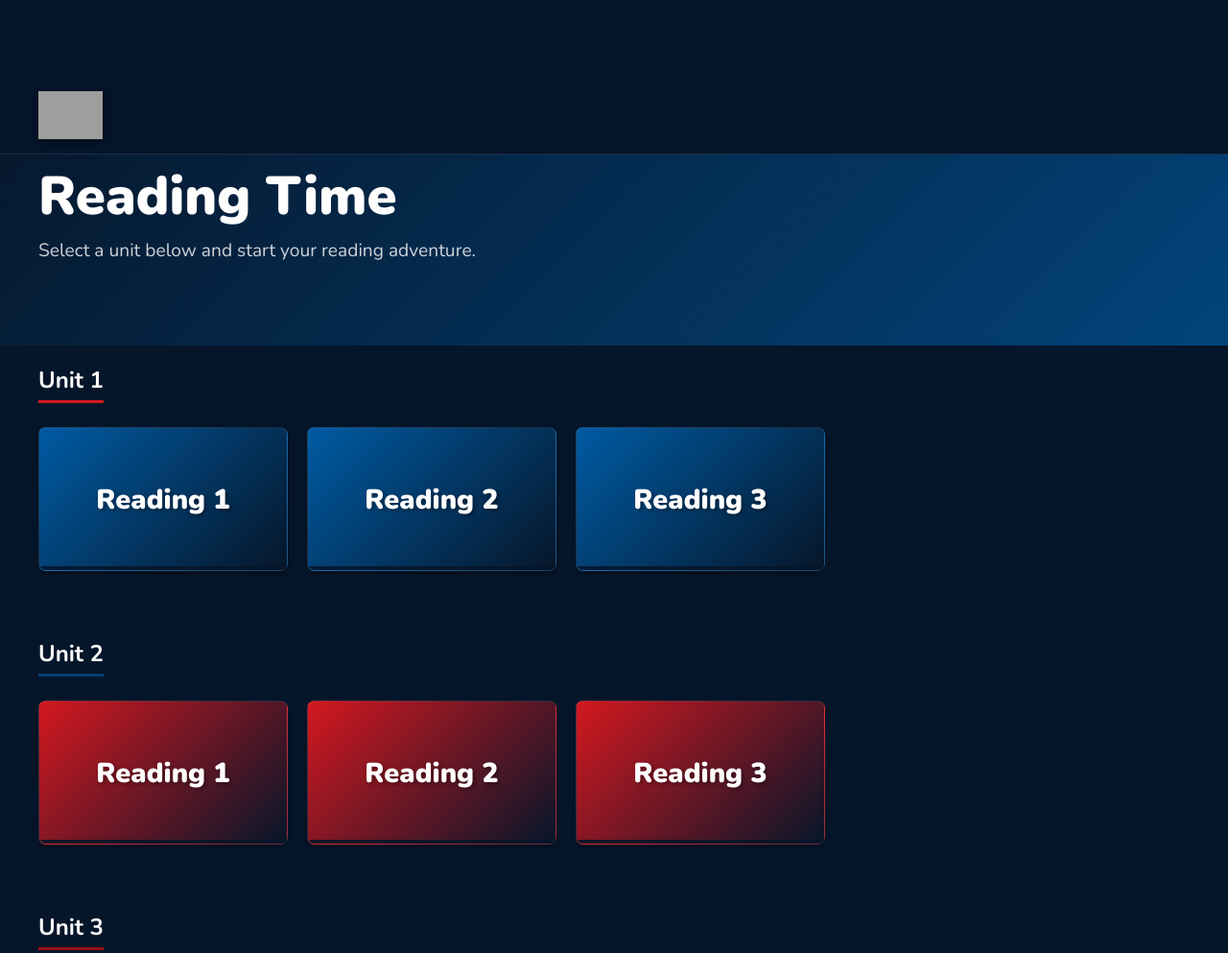
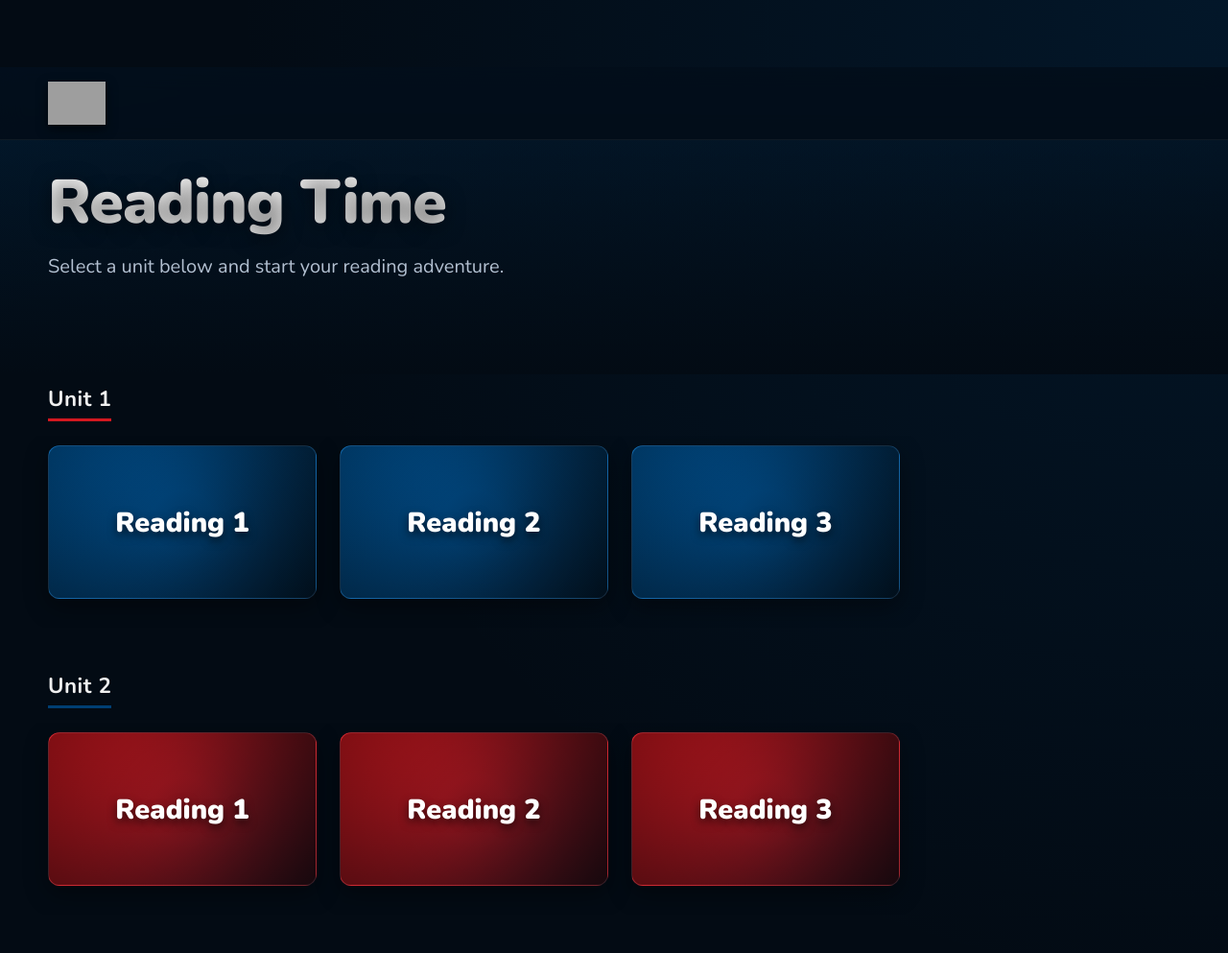
Before and after one commit to NicolauGoncalves/Livro_Juniors, a plain HTML site: page index.html in a window 1280 px wide. Shown: the top 993 px of the page at 96% size. Drawn offline with nearby package versions, Linux system fonts and the light colour scheme; grey boxes are pictures that could not be loaded.

Commit message:
Update index.html

```diff
--- a/index.html
+++ b/index.html
@@ -4,22 +4,22 @@
     <meta charset="UTF-8">
     <meta name="viewport" content="width=device-width, initial-scale=1.0">
     <title>Branta Kids - Reading Time</title>
-    <!-- Fun, rounded font for kids -->
     <link href="https://fonts.googleapis.com/css2?family=Nunito:wght@400;700;900&display=swap" rel="stylesheet">
     <style>
         :root {
-            /* Branta International School Colors */
-            --bg-color: #06162a; /* Deep blue */
+            /* Branta International School Colors - Cinematic Dark Mode */
+            --bg-color: #030b14; /* Deep cinematic blue */
             --text-color: #ffffff;
             --branta-blue: #005ba3;
             --branta-red: #d31820;
 
-            /* Unit Colors - Adjusted to variations of school colors for good text contrast */
+            /* Unit Colors - Sophisticated palette based on school colors */
             --unit-1: #005ba3; /* Branta Blue */
             --unit-2: #d31820; /* Branta Red */
             --unit-3: #003f73; /* Darker Blue */
             --unit-4: #990f15; /* Darker Red */
             --unit-5: #4fa3e3; /* Light Blue */
+            --unit-6: #ff4d4d; /* Bright Red/Coral for the new Unit 6 */
         }
 
         * {
@@ -27,86 +27,114 @@
             padding: 0;
             box-sizing: border-box;
             font-family: 'Nunito', sans-serif;
+            -webkit-font-smoothing: antialiased;
         }
 
         body {
             background-color: var(--bg-color);
             color: var(--text-color);
             overflow-x: hidden;
+            /* Subtle radial gradient for depth */
+            background-image: radial-gradient(circle at top right, rgba(0, 91, 163, 0.15), transparent 40%);
         }
 
-        /* Header with Logo */
+        /* Premium Header with Glassmorphism */
         header {
-            padding: 15px 40px;
-            background-color: rgba(6, 22, 42, 0.98);
-            border-bottom: 1px solid rgba(255, 255, 255, 0.1);
+            padding: 15px 50px;
+            background: rgba(3, 11, 20, 0.7);
+            backdrop-filter: blur(12px); /* Apple-style blur effect */
+            -webkit-backdrop-filter: blur(12px);
+            border-bottom: 1px solid rgba(255, 255, 255, 0.05);
             position: fixed;
             width: 100%;
-            z-index: 10;
+            z-index: 20;
             display: flex;
             align-items: center;
+            transition: background 0.3s ease;
         }
 
         .school-logo {
-            height: 50px;
-            filter: drop-shadow(1px 2px 4px rgba(0,0,0,0.5));
+            height: 45px;
+            filter: drop-shadow(0px 4px 6px rgba(0,0,0,0.6));
+            transition: transform 0.3s ease;
         }
 
-        /* Slim Hero Section */
+        .school-logo:hover {
+            transform: scale(1.05);
+        }
+
+        /* Elegant Hero Section */
         .hero {
             position: relative;
-            height: 35vh; /* Slimmer height */
+            height: 40vh;
             display: flex;
             align-items: center;
-            padding: 0 40px;
-            margin-top: 80px; /* Offset for the fixed header */
-            background: linear-gradient(135deg, var(--bg-color) 0%, var(--branta-blue) 150%);
+            padding: 0 50px;
+            margin-top: 70px;
+            background: linear-gradient(180deg, transparent 0%, var(--bg-color) 100%);
+        }
+
+        .hero::before {
+            content: '';
+            position: absolute;
+            top: 0; left: 0; right: 0; bottom: 0;
+            background: linear-gradient(135deg, rgba(0, 91, 163, 0.2) 0%, transparent 100%);
+            z-index: -1;
         }
 
         .hero-content h2 {
-            font-size: 3.5rem;
+            font-size: 4rem;
             font-weight: 900;
-            margin-bottom: 5px;
-            color: var(--text-color);
+            margin-bottom: 8px;
+            background: linear-gradient(to right, #ffffff, #e0e0e0);
+            -webkit-background-clip: text;
+            -webkit-text-fill-color: transparent;
+            text-shadow: 0px 4px 20px rgba(0,0,0,0.5);
+            letter-spacing: -1px;
         }
 
         .hero-content p {
-            font-size: 1.2rem;
+            font-size: 1.25rem;
             max-width: 600px;
-            opacity: 0.8;
-            line-height: 1.4;
+            color: #b3c0d1;
+            line-height: 1.5;
+            font-weight: 400;
         }
 
         /* Video Tracks */
         .units-container {
-            padding: 20px 0 50px 0;
+            padding: 10px 0 60px 0;
             position: relative;
             z-index: 5;
         }
 
         .unit-row {
-            margin-bottom: 40px;
+            margin-bottom: 45px;
+            position: relative;
         }
 
         .unit-title {
-            font-size: 1.5rem;
+            font-size: 1.4rem;
             font-weight: 700;
-            margin: 0 40px 15px;
+            margin: 0 50px 15px;
             display: inline-block;
             padding-bottom: 5px;
+            letter-spacing: 0.5px;
+            color: #f0f0f0;
         }
 
-        /* Dynamic colors for each Unit line */
+        /* Dynamic, crisp colors for each Unit line */
         .unit-row:nth-child(1) .unit-title { border-bottom: 3px solid var(--unit-1); }
         .unit-row:nth-child(2) .unit-title { border-bottom: 3px solid var(--unit-2); }
         .unit-row:nth-child(3) .unit-title { border-bottom: 3px solid var(--unit-3); }
         .unit-row:nth-child(4) .unit-title { border-bottom: 3px solid var(--unit-4); }
         .unit-row:nth-child(5) .unit-title { border-bottom: 3px solid var(--unit-5); }
+        .unit-row:nth-child(6) .unit-title { border-bottom: 3px solid var(--unit-6); } /* Added Unit 6 Line */
 
         .carousel {
             display: flex;
-            gap: 20px;
-            padding: 10px 40px 30px;
+            gap: 24px;
+            padding: 10px 50px 30px;
             overflow-x: auto;
             scroll-behavior: smooth;
         }
@@ -119,28 +147,29 @@
             scrollbar-width: none;
         }
 
-        /* Video Cards */
+        /* Refined Video Cards */
         .card {
-            min-width: 260px;
-            height: 150px;
-            border-radius: 8px; /* Slimmer border radius */
+            min-width: 280px;
+            height: 160px;
+            border-radius: 12px;
             overflow: hidden;
             position: relative;
             cursor: pointer;
-            transition: all 0.3s ease;
-            border: 1px solid rgba(255, 255, 255, 0.1);
-            box-shadow: 0 4px 6px rgba(0,0,0,0.3);
+            transition: all 0.4s cubic-bezier(0.25, 0.46, 0.45, 0.94);
+            border: 1px solid rgba(255, 255, 255, 0.08);
+            box-shadow: 0 8px 24px rgba(0,0,0,0.4);
+            background-color: #111;
         }
 
-        /* Interactive Hover Effect */
+        /* Smooth, cinematic hover */
         .card:hover {
-            transform: translateY(-5px) scale(1.03); /* Subtle lift */
-            box-shadow: 0 10px 20px rgba(0, 0, 0, 0.5);
-            border: 1px solid var(--branta-red);
+            transform: translateY(-8px) scale(1.04);
+            box-shadow: 0 15px 35px rgba(0, 0, 0, 0.6);
+            border: 1px solid rgba(255, 255, 255, 0.2);
             z-index: 2;
         }
 
-        /* Generated Covers with Text */
+        /* Premium CSS Generated Covers */
         .card-cover {
             width: 100%;
             height: 100%;
@@ -150,26 +179,41 @@
             font-size: 1.8rem;
             font-weight: 900;
             color: #ffffff;
-            text-shadow: 2px 2px 4px rgba(0,0,0,0.4);
-            transition: opacity 0.3s ease;
+            text-shadow: 0px 4px 10px rgba(0,0,0,0.6);
+            transition: opacity 0.4s ease;
+            position: relative;
+        }
+
+        /* Adds a dark vignette inside the card for a richer look */
+        .card-cover::after {
+            content: '';
+            position: absolute;
+            top: 0; left: 0; right: 0; bottom: 0;
+            background: radial-gradient(circle, transparent 20%, rgba(0,0,0,0.4) 100%);
+            z-index: 1;
+        }
+
+        .card-cover span {
+            position: relative;
+            z-index: 2; /* Keeps text above the vignette */
         }
 
         .card:hover .card-cover {
-            opacity: 0.2; /* Fades the text so the "Watch Video" info pops up */
+            opacity: 0.15;
         }
 
         .card-info {
             position: absolute;
-            bottom: -50px;
+            bottom: -60px;
             left: 0;
             width: 100%;
-            padding: 15px;
-            background: rgba(6, 22, 42, 0.9);
-            transition: bottom 0.3s ease;
+            padding: 15px 20px;
+            background: linear-gradient(to top, rgba(3, 11, 20, 0.95), rgba(3, 11, 20, 0.7));
+            backdrop-filter: blur(4px);
+            transition: bottom 0.3s cubic-bezier(0.25, 0.46, 0.45, 0.94);
             display: flex;
             align-items: center;
-            justify-content: center;
-            gap: 10px;
+            gap: 12px;
         }
 
         .card:hover .card-info {
@@ -177,24 +221,26 @@
         }
 
         .play-icon {
-            width: 24px;
-            height: 24px;
-            background-color: white;
+            width: 28px;
+            height: 28px;
+            background-color: var(--branta-red);
             border-radius: 50%;
             display: flex;
             justify-content: center;
             align-items: center;
-            color: var(--branta-red);
+            color: white;
             font-size: 0.7rem;
             padding-left: 2px;
+            box-shadow: 0 0 10px rgba(211, 24, 32, 0.5);
         }
 
         .card-info span {
             font-weight: 700;
-            font-size: 1rem;
+            font-size: 1.05rem;
+            color: white;
         }
 
-        /* Video Player Modal */
+        /* Video Player Modal with Fade-in Animation */
         .video-modal {
             display: none;
             position: fixed;
@@ -202,39 +248,50 @@
             left: 0;
             width: 100%;
             height: 100%;
-            background-color: rgba(6, 22, 42, 0.98);
+            background-color: rgba(3, 11, 20, 0.95);
+            backdrop-filter: blur(10px);
             z-index: 100;
             justify-content: center;
             align-items: center;
+            opacity: 0;
+            transition: opacity 0.3s ease;
         }
 
         .video-modal.active {
             display: flex;
+            opacity: 1;
+            animation: fadeIn 0.3s ease forwards;
+        }
+
+        @keyframes fadeIn {
+            from { opacity: 0; }
+            to { opacity: 1; }
         }
 
         .close-btn {
             position: absolute;
-            top: 20px;
-            right: 30px;
+            top: 25px;
+            right: 40px;
             font-size: 3rem;
-            color: white;
+            color: rgba(255, 255, 255, 0.6);
             cursor: pointer;
             z-index: 101;
-            transition: transform 0.2s, color 0.2s;
+            transition: all 0.2s ease;
         }
 
         .close-btn:hover {
             transform: scale(1.1);
-            color: var(--branta-red);
+            color: #ffffff;
         }
 
         video {
-            width: 80%;
-            max-width: 1000px;
-            border-radius: 8px;
-            box-shadow: 0 0 40px rgba(0, 0, 0, 0.9);
-            border: 2px solid var(--branta-blue);
+            width: 85%;
+            max-width: 1100px;
+            border-radius: 12px;
+            box-shadow: 0 20px 50px rgba(0, 0, 0, 0.8);
             background-color: #000;
+            border: 1px solid rgba(255, 255, 255, 0.1);
+            outline: none;
         }
     </style>
 </head>
@@ -244,7 +301,6 @@
         <img src="https://i.postimg.cc/HkHQQBYN/Logo.png" alt="Branta International School" class="school-logo">
     </header>
 
-    <!-- Slim Hero Section -->
     <section class="hero">
         <div class="hero-content">
             <h2>Reading Time</h2>
@@ -252,11 +308,11 @@
         </div>
     </section>
 
-    <!-- Units List -->
     <section class="units-container">
 
         <script>
-            const units = 5;
+            // --- ATUALIZAÇÃO: Agora são 6 Units! ---
+            const units = 6;
             const readingsPerUnit = 3;
 
             for (let i = 1; i <= units; i++) {
@@ -265,16 +321,16 @@
                 for (let j = 1; j <= readingsPerUnit; j++) {
                     const videoPath = `Unit ${i}/Reading ${j}.mp4`;
 
-                    // Creates a gradient background for each card based on its Unit color
+                    // Stylized gradient background for each card
                     const unitColorVar = `var(--unit-${i})`;
-                    const cardBackground = `linear-gradient(135deg, ${unitColorVar} 0%, rgba(6,22,42,1) 100%)`;
+                    const cardBackground = `linear-gradient(135deg, ${unitColorVar} 0%, #030b14 120%)`;
 
                     cardsHTML += `
                         <div class="card" style="background: ${cardBackground};" onclick="openVideo('${videoPath}')">
-                            <!-- CSS Generated Text Cover -->
-                            <div class="card-cover">Reading ${j}</div>
+                            <div class="card-cover">
+                                <span>Reading ${j}</span>
+                            </div>
 
-                            <!-- Hidden info that appears on hover -->
                             <div class="card-info">
                                 <div class="play-icon">▶</div>
                                 <span>Watch Video</span>
@@ -298,10 +354,9 @@
 
     </section>
 
-    <!-- Video Player Modal -->
     <div class="video-modal" id="videoModal">
         <span class="close-btn" onclick="closeVideo()">&times;</span>
-        <video id="player" controls>
+        <video id="player" controls controlsList="nodownload">
             <source src="" type="video/mp4">
             Your browser does not support the video tag.
         </video>
@@ -321,8 +376,10 @@
 
         function closeVideo() {
             modal.classList.remove('active');
-            player.pause();
-            player.currentTime = 0;
+            setTimeout(() => {
+                player.pause();
+                player.currentTime = 0;
+            }, 300); // Waits for the fade-out transition before resetting the video
         }
 
         modal.addEventListener('click', function(e) {
```
